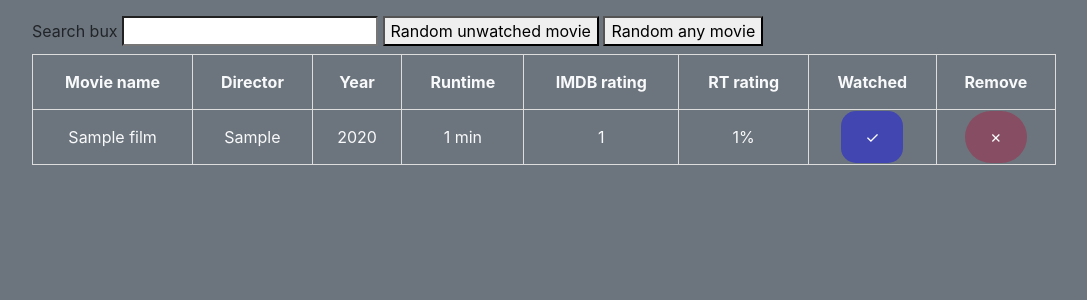
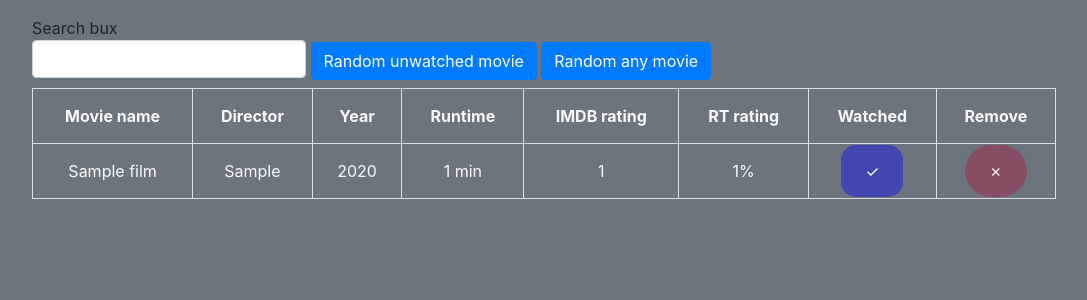
Before and after one commit to J4ncHy/films, a PHP site: page / in a window 1280 px wide. Shown: the part 56-356 px from the top of the page, without its empty margins (96-1183 px from the left). Run offline with PHP 8.4, Linux system fonts and the light colour scheme; the visitor is signed in with stand-in values (Sample User, id 1); tables that the repository leaves empty hold one stand-in row (values such as "Sample post").

Commit message:
More bootstrap

```diff
--- a/addFilm.php
+++ b/addFilm.php
@@ -17,7 +17,7 @@ include("utils/db.php");
 
     <title>Movies - Add Movie</title>
 </head>
-<nav class="navbar navbar-expand-lg navbar-dark bg-dark w-100 position-fixed justify-content-end">
+<nav class="navbar navbar-expand-lg navbar-dark bg-dark w-100 position-fixed">
     <ul class="navbar-nav mr-auto">
         <li class="navbar-item">
             <a class="nav-link" href="index.php">Home</a>
--- a/index.php
+++ b/index.php
@@ -19,7 +19,7 @@ include("utils/DB.php")
     <title>Movies - Home</title>
 
 </head>
-<nav class="navbar navbar-expand-lg navbar-dark bg-dark justify-content-end">
+<nav class="navbar navbar-expand-lg navbar-dark bg-dark">
     <ul class="navbar-nav mr-auto">
         <li class="navbar-item active">
             <a class="nav-link" href="index.php">Home</a>
@@ -76,11 +76,11 @@ include("utils/DB.php")
 
         <div class="container-lr my-3">
         <label>
-        Search bux
-        <input id="search-field" type="search" />
+            Search bux
+            <input id="search-field" class="form-control" type="search" />
         </label>
-        <button id="random-movie" value="false">Random unwatched movie</button>
-        <button id="random-movie-including" value="true">Random any movie</button>
+        <button id="random-movie" class="btn btn-primary my-2" value="false">Random unwatched movie</button>
+        <button id="random-movie-including" class="btn btn-primary my-2" value="true">Random any movie</button>
         <table id="tabelOfMovies" class="text-light">
             <th>Movie name</th>
             <th>Director</th>
@@ -178,7 +178,7 @@ include("utils/DB.php")
                 <td>${el["rt"]}</td>`;
                 (el["watched"] == 1) ? str += '<td><a class="watched" href="index.php?filmName=' + el["title"]  + '&watched=0"> &#10003 </a></td>': str += '<td><a class="notWatched" href="index.php?filmName=' + el["title"] + '&watched=1"> &#x2717 </a></td>';
                 str += '<td> <a class="notWatched" href="index.php?remove=' + el["title"]  + '"> &#x2717 </a></td>';
-                str += "</tr>"
+                str += "</tr>";
                 $("#tabelOfMovies").append(str);
             }
         );
@@ -201,7 +201,7 @@ include("utils/DB.php")
                 <td>${el["rt"]}</td>`;
                 (el["watched"] == 1) ? str += '<td><a class="watched" href="index.php?filmName=' + el["title"]  + '&watched=0"> &#10003 </a></td>': str += '<td><a class="notWatched" href="index.php?filmName=' + el["title"] + '&watched=1"> &#x2717 </a></td>';
                 str += '<td> <a class="notWatched" href="index.php?remove=' + el["title"]  + '"> &#x2717 </a></td>';
-                str += "</tr>"
+                str += "</tr>";
                 $("#tabelOfMovies").append(str);
             }
         );
```
Also changed, not shown: login.php (+6 -4 lines).
